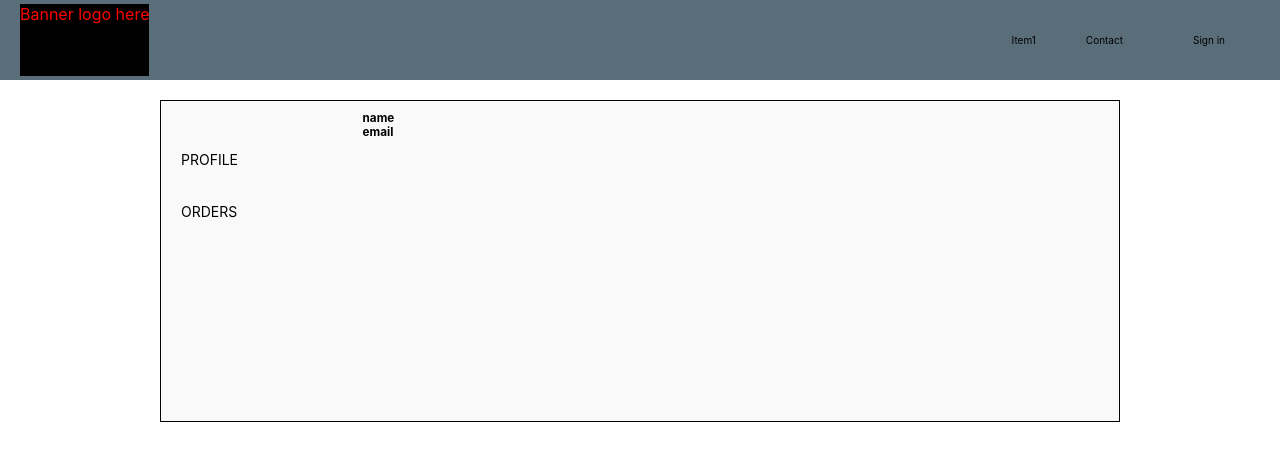
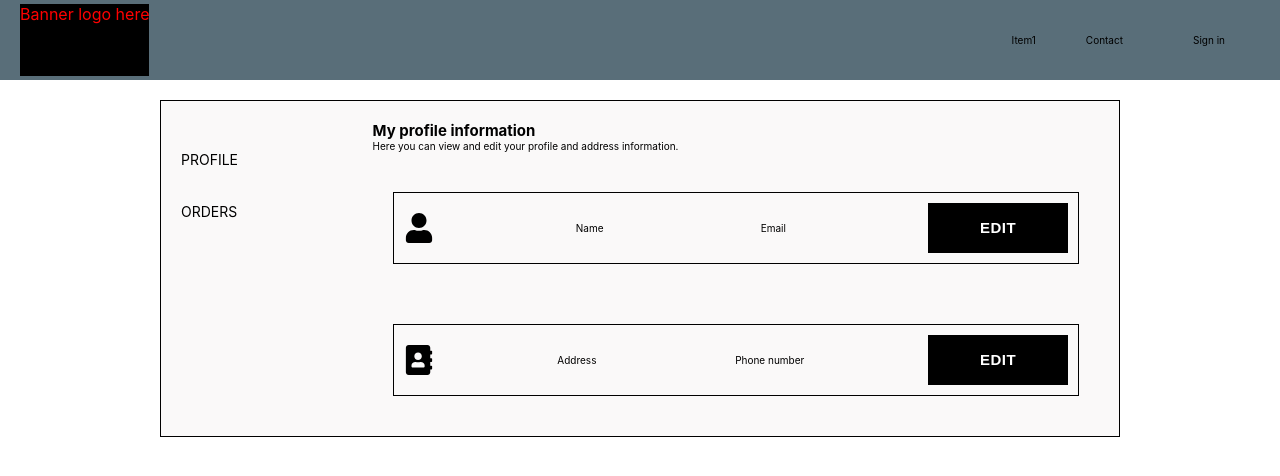
Before and after one commit to luukkonen1991/ecommerce-client, a React (Create React App) app: page /account/details in a window 1280 px wide. Shown: the top 476 px of the page. Built offline with nearby package versions, Linux system fonts and the light colour scheme.

Commit message:
Created editModal component, added styles

```diff
--- a/src/components/UI/Button/Button.js
+++ b/src/components/UI/Button/Button.js
@@ -1,13 +1,13 @@
-import React from 'react';
+import React from "react";
 
-import classes from './Button.module.scss';
+import classes from "./Button.module.scss";
 
-const Button = props => {
+const Button = (props) => {
   return (
     <button
       disabled={props.disabled}
-      className={[classes.Button, classes[props.btnType]].join(' ')}
-      onClick={props.clicked}
+      className={[classes.Button, classes[props.btnType]].join(" ")}
+      onClick={props.onClick}
     >
       {props.children}
     </button>
--- a/src/components/UI/Button/Button.module.scss
+++ b/src/components/UI/Button/Button.module.scss
@@ -18,3 +18,7 @@
     border: 0.1rem solid black;
   }
 }
+
+.edit-btn {
+  background-color: orangered;
+}
--- a/src/components/UI/Form/FormButton/FormButton.jsx
+++ b/src/components/UI/Form/FormButton/FormButton.jsx
@@ -3,8 +3,7 @@ import React from "react";
 import "./FormButton.scss";
 
 const FormButton = ({ children, label, ...otherProps }) => (
-  <button
-    className={["form-button", label, otherProps].join(' ')}>
+  <button className={["form-button", label].join(" ")} {...otherProps}>
     {children}
   </button>
 );
--- a/src/components/UI/Form/FormInput/FormInput.jsx
+++ b/src/components/UI/Form/FormInput/FormInput.jsx
@@ -2,10 +2,14 @@ import React from "react";
 
 import "./FormInput.scss";
 
-const FormInput = ({ handleChange, label, ...otherProps }) => {
+const FormInput = ({ handleChange, label, formtype, ...otherProps }) => {
   return (
     <div className="input-container">
-      <input className="form-input" onChange={handleChange} {...otherProps} />
+      <input
+        className={`form-input ${formtype}`}
+        onChange={handleChange}
+        {...otherProps}
+      />
       {label ? (
         <label
           className={`${
--- a/src/components/UI/Form/FormInput/FormInput.scss
+++ b/src/components/UI/Form/FormInput/FormInput.scss
@@ -9,7 +9,6 @@ $main-color: black;
 
 .input-container {
   position: relative;
-  margin: 3rem 0;
 
   .form-input {
     background-color: white;
@@ -50,4 +49,18 @@ $main-color: black;
       @include shrinkLabel();
     }
   }
+
+  .editform-input {
+    background-color: white;
+    color: black;
+    font-size: 1.8rem;
+    padding: 1rem 1rem 1rem 0.5rem;
+    display: block;
+    width: 70%;
+    border-style: inset;
+    border-radius: 0;
+    margin: 0 0 3rem 0;
+    border-width: 1px;
+    border: 1px solid black;
+  }
 }
--- /dev/null
+++ b/src/components/UI/Modal/EditModal/EditModal.jsx
@@ -0,0 +1,81 @@
+import React, { useState, useEffect } from "react";
+
+import FormInput from "../../Form/FormInput/FormInput";
+import Button from "../../Button/Button";
+
+import "./EditModal.scss";
+
+const EditModal = (props) => {
+  console.log(props);
+  console.log(props[Object.keys(props)[0]]);
+  const [data, setData] = useState(props[Object.keys(props)[0]]);
+  console.log(data);
+
+  //   useEffect(() => {
+  //     setData(props[Object.keys(props)[0]]);
+  //   });
+
+  const keys = Object.keys(Object.values(props)[0]);
+
+  return (
+    <div className="editmodal">
+      <div className="editmodal-header">{data.title ? data.title : null}</div>
+      <div className="editmodal-body">
+        <form className="userinfo-form">
+          {keys
+            .filter((key) => key !== "title")
+            .map((key) => {
+              return (
+                <div className={`info-item ${key}`} key={key}>
+                  <label className="input-label">{key}</label>
+                  <FormInput
+                    type="text"
+                    name={key}
+                    value={data[key]}
+                    onChange={(e) =>
+                      setData({
+                        ...data,
+                        [key]: e.target.value,
+                      })
+                    }
+                    required
+                    formtype="editform-input"
+                  />
+                </div>
+              );
+            })}
+          {/* {createInputs()} */}
+          <Button className="edit-btn" />
+        </form>
+      </div>
+    </div>
+  );
+};
+
+export default EditModal;
+
+//   const createInputs = () => {
+//     console.log(data.firstName);
+//     const keys = Object.keys(data);
+//     const inputs = [];
+
+//     for (const key of keys) {
+//       if (key === "title") {
+//         continue;
+//       }
+//       console.log(data.key);
+//       inputs.push(
+//         <div className={`info-item ${key}`} key={key}>
+//           <label className="input-label">{key}</label>
+//           <FormInput
+//             type="text"
+//             name={key}
+//             value={data[key]}
+//             required
+//             formtype="editform-input"
+//           />
+//         </div>
+//       );
+//     }
+//     return inputs;
+//   };
--- /dev/null
+++ b/src/components/UI/Modal/EditModal/EditModal.scss
@@ -0,0 +1,17 @@
+.editmodal {
+  background-color: white;
+  border: 1px solid black;
+  width: 40%;
+  top: 40px;
+  padding: 16px;
+  position: fixed;
+  z-index: 10;
+
+  .editmodal-header {
+    font-size: 2rem;
+    margin-bottom: 5rem;
+  }
+
+  .editmodal-form {
+  }
+}
--- a/src/containers/Account/AccountContent/UserProfile/UserProfile.jsx
+++ b/src/containers/Account/AccountContent/UserProfile/UserProfile.jsx
@@ -1,23 +1,81 @@
-import React, { useEffect } from "react";
+import React, { useEffect, useState } from "react";
 import { connect } from "react-redux";
 
+import Button from "../../../../components/UI/Button/Button";
+import EditModal from "../../../../components/UI/Modal/EditModal/EditModal";
+
+import { FontAwesomeIcon } from "@fortawesome/react-fontawesome";
+import { faUser, faAddressBook } from "@fortawesome/free-solid-svg-icons";
 import "./UserProfile.scss";
 
 const UserProfile = (props) => {
-  useEffect(() => {
-    console.log("UserProfile rendered");
+  console.log(props);
+  const [modal, setModal] = useState(false);
+  const [userInfo, setUserInfo] = useState({
+    title: "Edit your profile information.",
+    firstName: props.firstName,
+    lastName: props.lastName,
+    email: props.email,
   });
+
+  const toggleModal = () => {
+    setModal(!modal);
+  };
+
   return (
     <div className="profile-container">
-      <div className="user-details">
-        <h3>name</h3>
-        <p>
-          {props.firstName} {props.lastName}
-        </p>
-        <h3>email</h3>
-        <p>{props.email}</p>
+      <div className="profile-info-header">
+        <h2>My profile information</h2>
+        <p>Here you can view and edit your profile and address information.</p>
       </div>
-      <div className="address-details"></div>
+      <div className="profile-sections">
+        <div className="profile-section">
+          <FontAwesomeIcon className="section-icon" icon={faUser} />
+
+          <div className="user-detail-item">
+            <span>Name</span>
+            <p className="detail-value">
+              {props.firstName} {props.lastName}
+            </p>
+          </div>
+          <div className="user-detail-item">
+            <span>Email</span>
+            <p className="detail-value">{props.email}</p>
+          </div>
+          <Button
+            className="edit-btn"
+            onClick={() => {
+              // setSection("userinfo");
+              // setTitle("Edit your profile information.");
+              toggleModal();
+            }}
+          >
+            Edit
+          </Button>
+        </div>
+        <div className="profile-section">
+          <FontAwesomeIcon className="section-icon" icon={faAddressBook} />
+          <div className="user-detail-item">
+            <span>Address</span>
+            <p className="detail-value"></p>
+          </div>
+          <div className="user-detail-item">
+            <span>Phone number</span>
+            <p className="detail-value"></p>
+          </div>
+          <Button
+            className="edit-btn"
+            onClick={() => {
+              // setSection("addressinfo");
+              // setTitle("Edit your address details.");
+              toggleModal();
+            }}
+          >
+            Edit
+          </Button>
+        </div>
+      </div>
+      {modal ? <EditModal userInfo={userInfo} /> : null}
     </div>
   );
 };
@@ -25,7 +83,7 @@ const UserProfile = (props) => {
 const mapStateToProps = (state) => {
   return {
     firstName: state.user.firstName,
-    lastName: state.user.LastName,
+    lastName: state.user.lastName,
     email: state.user.email,
   };
 };
--- a/src/containers/Account/AccountContent/UserProfile/UserProfile.scss
+++ b/src/containers/Account/AccountContent/UserProfile/UserProfile.scss
@@ -1,11 +1,38 @@
 .profile-container {
   padding: 1rem;
+  display: flex;
+  flex-direction: column;
+  .profile-info-header {
+    padding: 1rem;
+  }
+
+  .profile-sections {
+    display: flex;
+    flex-direction: column;
+    justify-content: space-between;
+    position: relative;
+
+    .profile-section {
+      padding: 1rem;
+      margin: 3rem;
+      border: 1px solid black;
+      display: flex;
+      align-items: center;
+      justify-content: space-between;
+      flex-wrap: wrap;
+
+      .section-icon {
+        width: 3rem;
+        height: 3rem;
+      }
+
+      .user-detail-item {
+        padding: 1.5rem;
+
+        .detail-value {
+          font-size: 1.4rem;
+        }
+      }
+    }
+  }
 }
-
-.user-details {
-  height: 15rem;
-}
-
-.address-details {
-  height: 15rem;
-}
--- a/src/containers/Auth/Register/Register.jsx
+++ b/src/containers/Auth/Register/Register.jsx
@@ -79,7 +79,7 @@ class Register extends Component {
             required
             label="password"
           ></FormInput>
-
+          <div className="buttons">
             <FormButton type="submit" label="register">
               Register
             </FormButton>
@@ -88,6 +88,7 @@ class Register extends Component {
                 Back to login page
               </FormButton>
             </Link>
+          </div>
         </form>
       </div>
     );
--- a/src/containers/Auth/Register/Register.scss
+++ b/src/containers/Auth/Register/Register.scss
@@ -5,7 +5,13 @@
   position: absolute;
   left: 50%;
   transform: translate(-50%, 20%);
-}
+
   .title {
     margin: 1rem 0;
   }
+
+  .buttons {
+    display: flex;
+    justify-content: space-between;
+  }
+}
--- a/src/containers/Auth/SignIn/SignIn.jsx
+++ b/src/containers/Auth/SignIn/SignIn.jsx
@@ -55,6 +55,7 @@ class SignIn extends Component {
             label="password"
           ></FormInput>
 
+          <div className="buttons">
             <FormButton type="submit" label="submit">
               Sign in
             </FormButton>
@@ -63,6 +64,7 @@ class SignIn extends Component {
                 New user? Register here!
               </FormButton>
             </Link>
+          </div>
         </form>
       </div>
     );
```
Lines whose indentation alone changed are shown as unchanged.
